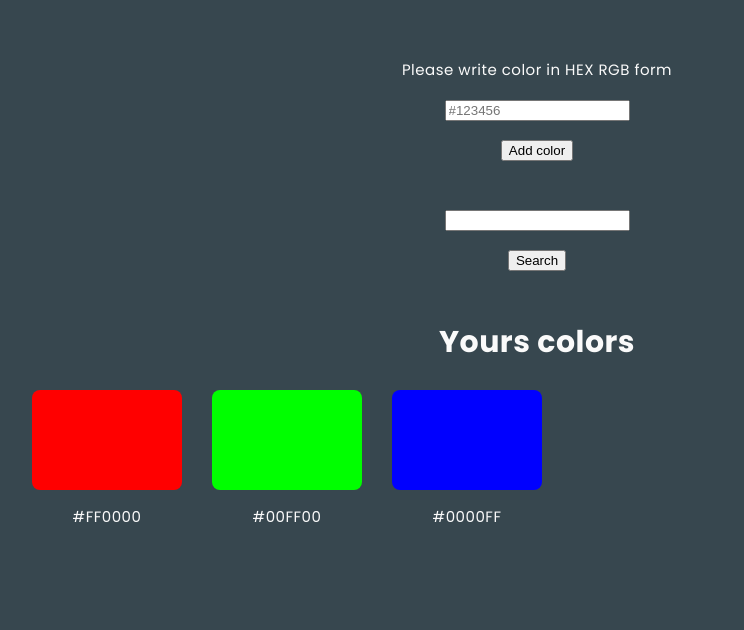
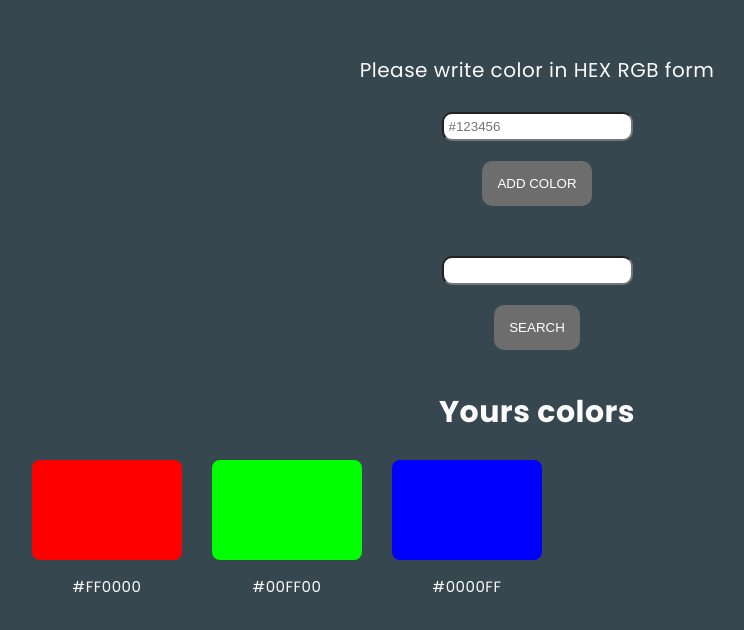
Before and after one commit to jola-klodowska/frontend-task, a React (Create React App) app: page / in a window 1280 px wide. Shown: the top 630 px of the page, without its empty margins (103-847 px from the left). Built offline with nearby package versions, Linux system fonts and the light colour scheme.

Commit message:
Create button component

```diff
--- /dev/null
+++ b/src/components/Button/Button.module.scss
@@ -0,0 +1,13 @@
+.button {
+    padding: 15px;
+    background-color: #6d6d6d;
+    color: #fff;
+    border: none;
+    border-radius: 10px;
+
+    &:hover {
+        background-color: #009999;
+        font-weight: bold;
+        cursor: pointer;
+    }
+}
--- /dev/null
+++ b/src/components/Button/Button.tsx
@@ -0,0 +1,15 @@
+import React from 'react';
+import styles from './Button.module.scss';
+
+interface Test {
+
+    children: React.ReactNode;
+}
+
+const Button = (props: Test) => {
+    return (
+        <button className={styles.button}>{props.children}</button>
+    );
+};
+
+export default Button;
--- a/src/components/Color/Color.module.scss
+++ b/src/components/Color/Color.module.scss
@@ -5,10 +5,19 @@
     width: 150px;
     border-radius: 8px;
     margin: 15px;
+
+    &:hover {
+        border: #fff solid 2px;
+    }
 }
 
 .delete {
     cursor: pointer;
+
+    &:hover {
+        color: #ff6666;
+        font-weight: bold;
+    }
 }
 
 .noActive {
--- a/src/components/Filter/Filter.module.scss
+++ b/src/components/Filter/Filter.module.scss
@@ -2,3 +2,9 @@
     margin-top: 30px;
     line-height: 40px;
 }
+
+.input {
+    padding: 5px;
+    margin: 20px;
+    border-radius: 10px;
+}
--- a/src/components/Filter/Filter.tsx
+++ b/src/components/Filter/Filter.tsx
@@ -1,11 +1,12 @@
 import React from 'react';
+import Button from '../Button/Button';
 import styles from './Filter.module.scss';
 
 const Filter = () => {
     return (
         <form className={styles.form}>
-            <input type="text" /><br/>
-            <button>Search</button>
+            <input className={styles.input} type="text" /><br/>
+            <Button>SEARCH</Button>
         </form>
     );
 };
--- a/src/components/FormAdd/FormAdd.module.scss
+++ b/src/components/FormAdd/FormAdd.module.scss
@@ -1,9 +1,19 @@
-.form{
+.form {
     text-align: center;
     margin-top: 50px;
     line-height: 40px;
 }
 
-.input:invalid {
-    border: red solid 3px;
+.label {
+    font-size: 20px;
 }
+
+.input {
+    padding: 5px;
+    margin: 20px;
+    border-radius: 10px;
+
+    &:invalid {
+        border: red solid 3px;
+    }
+}
--- a/src/components/FormAdd/FormAdd.tsx
+++ b/src/components/FormAdd/FormAdd.tsx
@@ -1,5 +1,6 @@
 import React, { useState } from 'react';
 import { MyColor } from '../../App';
+import Button from '../Button/Button';
 import styles from './FormAdd.module.scss';
 
 export interface Colors {
@@ -10,47 +11,32 @@ const FormAdd = (props: Colors) => {
 
     const [colorName, setColorName] = useState('');
 
-    const hexToRgb = (hex: string) => {
-        const result = /^#?([a-f\d]{2})([a-f\d]{2})([a-f\d]{2})$/i.exec(hex);
-        return result ? {
-            r: parseInt(result[1], 16),
-            g: parseInt(result[2], 16),
-            b: parseInt(result[3], 16)
-          } : null;
-    }
-
     const handleSubmit = (e: any) => {
         e.preventDefault();
-        if (colorName.length === 7 && colorName.charAt(0) === "#" && hexToRgb(colorName) !== null) {
-            const colorObject: MyColor = {
-                name: colorName,
-                red: 1,
-                green: 2,
-                blue: 3,
-                isDefault: false
-            }
-            console.log(colorObject.red)
-            props.onColorAdd(colorObject);
-        } else if (colorName.length === 6 && colorName.charAt(0) !== "#") {
-            const newColorName = "#".concat(colorName);
-            const colorObject: MyColor = {
-                name: newColorName,
-                red: 1,
-                green: 2,
-                blue: 3,
-                isDefault: false
-            }
-            props.onColorAdd(colorObject);
-        } else {
-            alert("Please, write color name in HEX RGB form: 7 characters with '#' (#123456) or 6 characters without '#' (123456)")
+
+        let colorValue;
+        if (colorName.length === 6) {
+            colorValue = colorName
         }
+        else {
+            colorValue = colorName.substring(1);
+        }
+
+        const colorObject: MyColor = {
+            name: `#${colorValue}`,
+            red: parseInt(colorValue.substring(0,2), 16),
+            green: parseInt(colorValue.substring(2,4), 16),
+            blue: parseInt(colorValue.substring(4,6), 16),
+            isDefault: false
+        }
+        props.onColorAdd(colorObject);
     }
 
     return (
         <form className={styles.form} onSubmit={handleSubmit}>
-            <label>Please write color in HEX RGB form</label><br />
+            <label className={styles.label} >Please write color in HEX RGB form</label><br />
             <input className={styles.input} type="text" maxLength={7} pattern="(^|^#)[a-fA-F0-9]{6}$" placeholder='#123456' onChange={e => setColorName(e.target.value)} /><br />
-            <button>Add color</button>
+            <Button>ADD COLOR</Button>
         </form>
     );
 };
```
